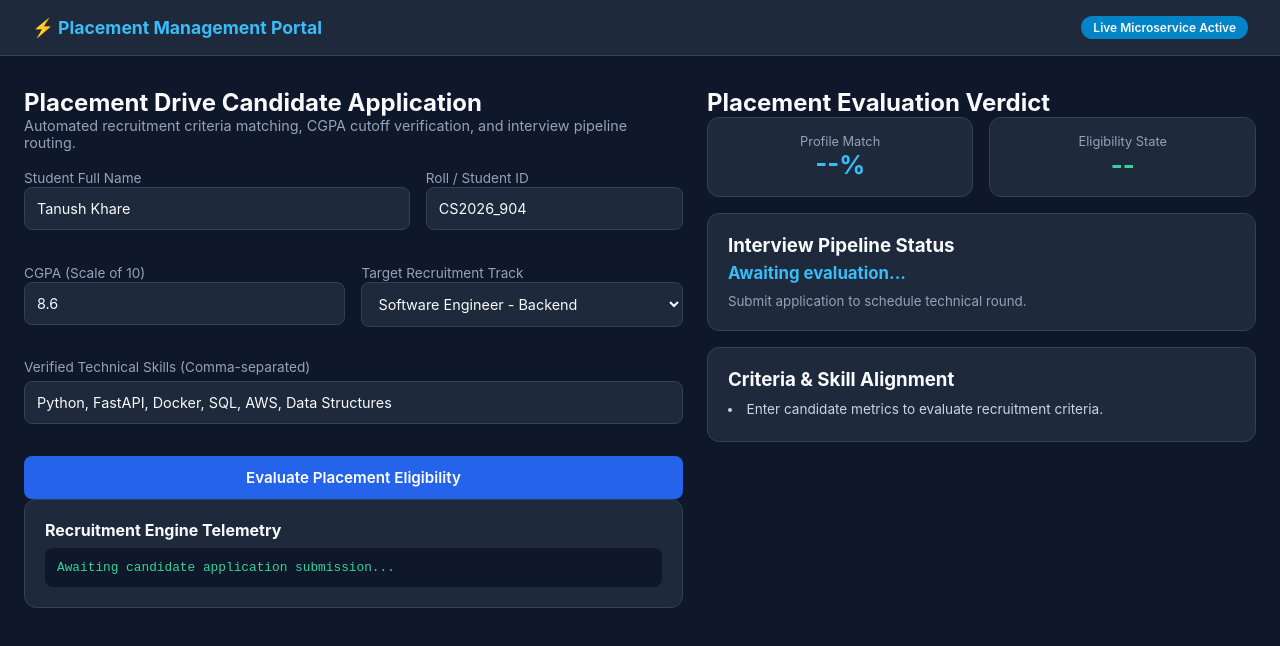
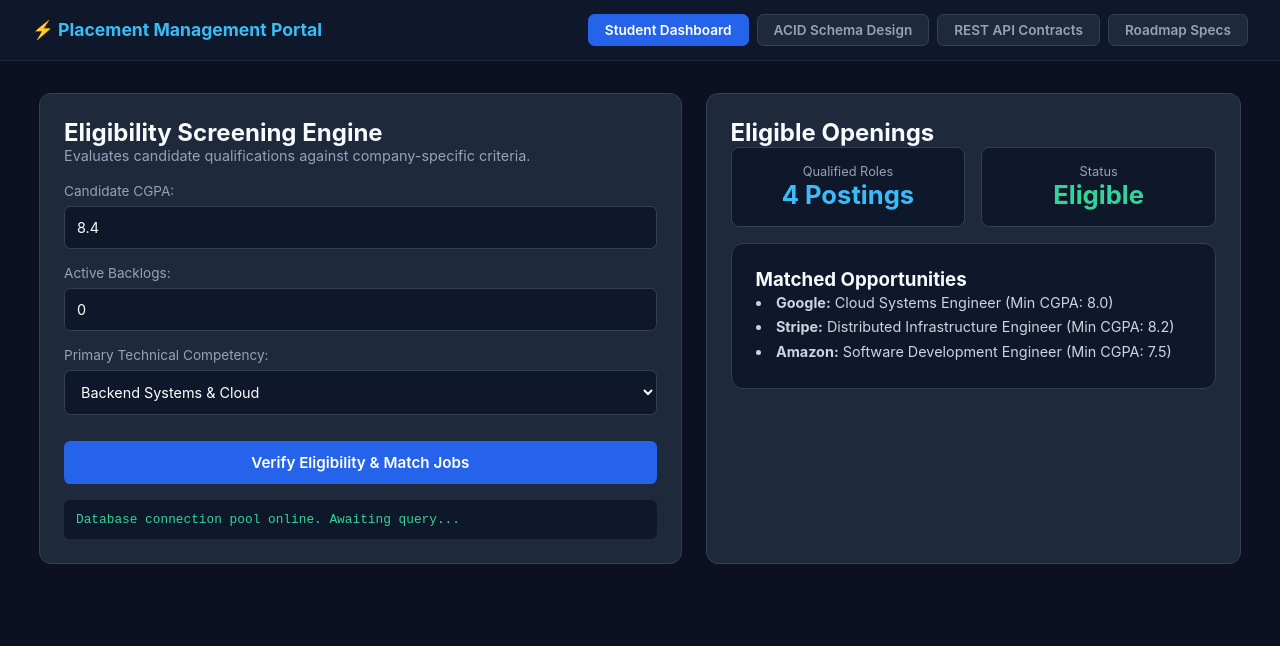
Before and after one commit to tanushkhare/placement-management-portal, a plain HTML site: page frontend/placement-management-portal/index.html in a window 1280 px wide. Drawn offline with Linux system fonts and the light colour scheme.

Commit message:
feat: upgrade to multi-page dynamic frontend with architecture, API specs, and roadmap tabs

```diff
--- a/frontend/placement-management-portal/index.html
+++ b/frontend/placement-management-portal/index.html
@@ -2,161 +2,131 @@
 <html lang="en">
 <head>
   <meta charset="UTF-8">
-  <meta name="viewport" content="width=device-width, initial-scale=1.0">
-  <title>Placement Management Portal</title>
+  <title>Project 07: Placement Management Portal</title>
   <link rel="stylesheet" href="style.css">
 </head>
 <body>
-  <header class="navbar">
-    <div class="nav-container">
-      <div class="logo">⚡ Placement Management Portal</div>
-      <div class="badge">Live Microservice Active</div>
+  <nav class="top-nav">
+    <div class="nav-brand">⚡ Placement Management Portal</div>
+    <div class="tab-group">
+      <button class="tab-btn active" onclick="switchTab('playground')">Student Dashboard</button>
+      <button class="tab-btn" onclick="switchTab('architecture')">ACID Schema Design</button>
+      <button class="tab-btn" onclick="switchTab('api')">REST API Contracts</button>
+      <button class="tab-btn" onclick="switchTab('roadmap')">Roadmap Specs</button>
     </div>
-  </header>
+  </nav>
 
-  <main class="main-layout">
-    <!-- Left Column: Student Application Ingestion -->
-    <section class="panel-left">
-      <h2>Placement Drive Candidate Application</h2>
-      <p class="subtitle">Automated recruitment criteria matching, CGPA cutoff verification, and interview pipeline routing.</p>
+  <main id="tab-playground" class="tab-pane active">
+    <div class="grid-2col">
+      <section class="card">
+        <h2>Eligibility Screening Engine</h2>
+        <p class="subtitle">Evaluates candidate qualifications against company-specific criteria.</p>
+        <div>
+          <label style="font-size:0.85rem; color:#94a3b8;">Candidate CGPA:</label>
+          <input type="number" id="cgpa" class="text-input" value="8.4" step="0.1" min="0" max="10">
+        </div>
+        <div>
+          <label style="font-size:0.85rem; color:#94a3b8;">Active Backlogs:</label>
+          <input type="number" id="backlogs" class="text-input" value="0" min="0">
+        </div>
+        <div>
+          <label style="font-size:0.85rem; color:#94a3b8;">Primary Technical Competency:</label>
+          <select id="skills" class="text-input">
+            <option value="Systems">Backend Systems & Cloud</option>
+            <option value="Data">Data Engineering & Analytics</option>
+          </select>
+        </div>
+        <button class="btn btn-primary" onclick="checkEligibility()">Verify Eligibility & Match Jobs</button>
+        <div class="telemetry-box" id="telemetry">Database connection pool online. Awaiting query...</div>
+      </section>
 
+      <section class="card">
+        <h2>Eligible Openings</h2>
         <div class="metric-row">
-        <div style="flex: 1.2;">
-          <label style="font-size: 0.85rem; color: #94a3b8;">Student Full Name</label>
-          <input type="text" id="studentName" class="text-input" value="Tanush Khare">
+          <div class="metric-box">
+            <span class="label">Qualified Roles</span>
+            <span class="val" id="rolesVal">4 Postings</span>
           </div>
-        <div style="flex: 0.8;">
-          <label style="font-size: 0.85rem; color: #94a3b8;">Roll / Student ID</label>
-          <input type="text" id="studentId" class="text-input" value="CS2026_904">
+          <div class="metric-box">
+            <span class="label">Status</span>
+            <span class="val" id="statusVal" style="color:#34d399;">Eligible</span>
           </div>
         </div>
+        <div class="card" style="background:#0f172a; margin-top:1rem;">
+          <h3>Matched Opportunities</h3>
+          <ul class="spec-list" id="jobList">
+            <li><strong>Google:</strong> Cloud Systems Engineer (Min CGPA: 8.0)</li>
+            <li><strong>Stripe:</strong> Distributed Infrastructure Engineer (Min CGPA: 8.2)</li>
+            <li><strong>Amazon:</strong> Software Development Engineer (Min CGPA: 7.5)</li>
+          </ul>
+        </div>
+      </section>
+    </div>
+  </main>
 
-      <div class="metric-row">
-        <div style="flex: 1;">
-          <label style="font-size: 0.85rem; color: #94a3b8;">CGPA (Scale of 10)</label>
-          <input type="number" step="0.1" id="studentCgpa" class="text-input" value="8.6">
+  <section id="tab-architecture" class="tab-pane">
+    <div class="card">
+      <h2>Relational Architecture & Lifecycle</h2>
+      <div class="code-box">
+[FastAPI Request] ──► [db_session Dependency Generator]
+                                  │
+                                  ▼
+[SQLAlchemy Declarative Models: Students, Jobs, Applications]
+                                  │
+                                  ▼
+                 [ACID Transaction Execution Block]
+                                  │
+                                  ▼
+              [Auto Session Commit / Safe Rollback on Error]
       </div>
-        <div style="flex: 1;">
-          <label style="font-size: 0.85rem; color: #94a3b8;">Target Recruitment Track</label>
-          <select id="targetRole" class="text-input">
-            <option value="Software Engineer - Backend" selected>Software Engineer - Backend</option>
-            <option value="AI / ML Systems Engineer">AI / ML Systems Engineer</option>
-            <option value="Cloud Platform Engineer">Cloud Platform Engineer</option>
-          </select>
-        </div>
-      </div>
-
-      <div class="input-group">
-        <label for="skillsInput">Verified Technical Skills (Comma-separated)</label>
-        <input type="text" id="skillsInput" class="text-input" value="Python, FastAPI, Docker, SQL, AWS, Data Structures">
-      </div>
-
-      <button class="btn primary-btn" onclick="evaluateApplication()">Evaluate Placement Eligibility</button>
-
-      <div class="log-card">
-        <h4>Recruitment Engine Telemetry</h4>
-        <div id="logBox" class="terminal-log">Awaiting candidate application submission...</div>
     </div>
   </section>
 
-    <!-- Right Column: Eligibility & Interview Diagnostics -->
-    <aside class="panel-right">
-      <h2>Placement Evaluation Verdict</h2>
+  <section id="tab-api" class="tab-pane">
+    <div class="card">
+      <h2>REST Specification</h2>
+      <div class="code-box">POST /api/v1/students/screen
+Request:
+{ "cgpa": 8.4, "backlogs": 0, "specialization": "Systems" }
 
-      <div class="metric-row">
-        <div class="metric-card">
-          <span class="label">Profile Match</span>
-          <span class="value" id="matchScore">--%</span>
+Response (200 OK):
+{
+  "eligible": true,
+  "matched_count": 4,
+  "postings": [
+    {"company": "Google", "role": "Cloud Systems Engineer", "cutoff": 8.0},
+    {"company": "Stripe", "role": "Distributed Infrastructure", "cutoff": 8.2}
+  ]
+}</div>
     </div>
-        <div class="metric-card">
-          <span class="label">Eligibility State</span>
-          <span class="value" id="eligibilityState" style="color: #34d399;">--</span>
-        </div>
-      </div>
+  </section>
 
+  <section id="tab-roadmap" class="tab-pane">
     <div class="card">
-        <h3>Interview Pipeline Status</h3>
-        <p id="shortlistLabel" style="font-size: 1.05rem; font-weight: 700; color: #38bdf8; margin: 0.4rem 0;">Awaiting evaluation...</p>
-        <small id="scheduledRound" style="color: #94a3b8;">Submit application to schedule technical round.</small>
-      </div>
-
-      <div class="card">
-        <h3>Criteria & Skill Alignment</h3>
-        <ul id="feedbackList">
-          <li>Enter candidate metrics to evaluate recruitment criteria.</li>
+      <h2>Portfolio Roadmap v2 Implementation Status</h2>
+      <ul class="spec-list">
+        <li>✅ <strong>Persistent Relational Layer:</strong> Replaced ephemeral in-memory state with SQLAlchemy.</li>
+        <li>✅ <strong>Session Dependency Injection:</strong> Prevents connection leaks with the generator pattern.</li>
+        <li>✅ <strong>CORS Hardened:</strong> Configured for secure browser origins.</li>
       </ul>
     </div>
-    </aside>
-  </main>
+  </section>
 
   <script>
-    async function evaluateApplication() {
-      const name = document.getElementById('studentName').value.trim();
-      const id = document.getElementById('studentId').value.trim();
-      const cgpa = parseFloat(document.getElementById('studentCgpa').value);
-      const role = document.getElementById('targetRole').value;
-      const skills = document.getElementById('skillsInput').value.split(',').map(s => s.trim()).filter(Boolean);
-      const log = document.getElementById('logBox');
-
-      if (!name || !id || isNaN(cgpa)) {
-        alert("Please provide valid student details and CGPA.");
-        return;
+    function switchTab(tabId) {
+      document.querySelectorAll('.tab-pane').forEach(el => el.classList.remove('active'));
+      document.querySelectorAll('.tab-btn').forEach(el => el.classList.remove('active'));
+      document.getElementById('tab-' + tabId).classList.add('active');
+      event.target.classList.add('active');
     }
-
-      log.innerText = `[${new Date().toLocaleTimeString()}] Submitting candidate '${name}' (${id})\n[${new Date().toLocaleTimeString()}] Querying endpoint: /api/v1/placement/evaluate...`;
-
-      const payload = {
-        student_name: name,
-        student_id: id,
-        cgpa: cgpa,
-        target_role: role,
-        skills: skills
-      };
-
-      try {
-        const res = await fetch("http://127.0.0.1:8000/api/v1/placement/evaluate", {
-          method: "POST",
-          headers: { "Content-Type": "application/json" },
-          body: JSON.stringify(payload)
-        });
-
-        if (!res.ok) throw new Error(`HTTP Error ${res.status}`);
-
-        const data = await res.json();
-        const isShortlisted = data.shortlist_status.includes("SHORTLISTED");
-
-        document.getElementById('matchScore').innerText = `${data.match_score}%`;
-        document.getElementById('eligibilityState').innerText = data.eligibility_status;
-        document.getElementById('eligibilityState').style.color = data.eligibility_status === "ELIGIBLE" ? "#34d399" : "#f87171";
-
-        document.getElementById('shortlistLabel').innerText = data.shortlist_status;
-        document.getElementById('shortlistLabel').style.color = isShortlisted ? "#34d399" : "#f87171";
-        document.getElementById('scheduledRound').innerText = `Round: ${data.scheduled_round} (Ref: ${data.application_id})`;
-
-        document.getElementById('feedbackList').innerHTML = data.criteria_feedback
-          .map(f => `<li>${f}</li>`).join('');
-
-        log.innerText += `\n[${new Date().toLocaleTimeString()}] 200 OK: Evaluation complete. Application Ref: ${data.application_id}`;
-      } catch (err) {
-        log.innerText += `\n[${new Date().toLocaleTimeString()}] Note: Backend server offline. Running local client simulation.\nDetails: ${err.message}`;
-
-        const isEligible = cgpa >= 7.5;
-        const match = Math.min(Math.round((cgpa / 10 * 50) + (skills.length * 8)), 96);
-        const shortlisted = isEligible && match >= 65;
-
-        document.getElementById('matchScore').innerText = `${match}%`;
-        document.getElementById('eligibilityState').innerText = isEligible ? "ELIGIBLE" : "INELIGIBLE";
-        document.getElementById('eligibilityState').style.color = isEligible ? "#34d399" : "#f87171";
-
-        document.getElementById('shortlistLabel').innerText = shortlisted ? "SHORTLISTED FOR INTERVIEW" : "NOT SHORTLISTED";
-        document.getElementById('shortlistLabel').style.color = shortlisted ? "#34d399" : "#f87171";
-        document.getElementById('scheduledRound').innerText = shortlisted ? "Round: Technical Assessment & System Design" : "Profile On Hold";
-
-        document.getElementById('feedbackList').innerHTML = `
-          <li>${isEligible ? `Academic benchmark satisfied (CGPA ${cgpa} >= 7.5)` : `CGPA ${cgpa} is below 7.5 benchmark`}</li>
-          <li>Skills assessed: ${skills.join(', ')}</li>
-        `;
-      }
+    function checkEligibility() {
+      const cgpa = parseFloat(document.getElementById('cgpa').value);
+      const backlogs = parseInt(document.getElementById('backlogs').value, 10);
+      const isEligible = cgpa >= 7.5 && backlogs === 0;
+      document.getElementById('statusVal').innerText = isEligible ? "Eligible" : "Ineligible";
+      document.getElementById('statusVal').style.color = isEligible ? "#34d399" : "#f43f5e";
+      document.getElementById('rolesVal').innerText = isEligible ? "4 Postings" : "0 Postings";
+      document.getElementById('telemetry').innerText = `[${new Date().toLocaleTimeString()}] Verification query executed against SQLAlchemy session. Status: ${isEligible ? "200 OK" : "Criteria not met"}`;
     }
   </script>
 </body>
--- a/frontend/placement-management-portal/style.css
+++ b/frontend/placement-management-portal/style.css
@@ -1,23 +1,23 @@
-* { margin:0; padding:0; box-sizing:border-box; font-family:-apple-system, BlinkMacSystemFont, 'Segoe UI', Roboto, sans-serif; }
-body { background:#0f172a; color:#f8fafc; }
-.navbar { background:#1e293b; border-bottom:1px solid #334155; padding:1rem 2rem; }
-.nav-container { display:flex; justify-content:space-between; align-items:center; max-width:1300px; margin:0 auto; }
-.logo { font-weight:700; font-size:1.1rem; color:#38bdf8; }
-.badge { background:#0284c7; font-size:0.75rem; padding:0.25rem 0.75rem; border-radius:9999px; font-weight:600; }
-.main-layout { display:grid; grid-template-columns:1.2fr 1fr; gap:1.5rem; max-width:1300px; margin:2rem auto; padding:0 1.5rem; }
-@media (max-width:900px) { .main-layout { grid-template-columns:1fr; } }
+* { margin:0; padding:0; box-sizing:border-box; font-family:-apple-system, BlinkMacSystemFont, "Segoe UI", Roboto, sans-serif; }
+body { background:#0b1120; color:#f8fafc; min-height:100vh; }
+.top-nav { background:#0f172a; border-bottom:1px solid #1e293b; padding:0.85rem 2rem; display:flex; justify-content:space-between; align-items:center; flex-wrap:wrap; gap:1rem; position:sticky; top:0; z-index:100; }
+.nav-brand { font-size:1.1rem; font-weight:700; color:#38bdf8; }
+.tab-group { display:flex; gap:0.5rem; flex-wrap:wrap; }
+.tab-btn { background:#1e293b; border:1px solid #334155; color:#94a3b8; padding:0.45rem 1rem; border-radius:0.4rem; font-size:0.85rem; font-weight:600; cursor:pointer; transition:0.2s; }
+.tab-btn:hover, .tab-btn.active { background:#2563eb; color:#fff; border-color:#2563eb; }
+.tab-pane { display:none; max-width:1250px; margin:2rem auto; padding:0 1.5rem; }
+.tab-pane.active { display:block; }
+.grid-2col { display:grid; grid-template-columns:1.2fr 1fr; gap:1.5rem; }
+@media (max-width:900px) { .grid-2col { grid-template-columns:1fr; } }
+.card { background:#1e293b; border:1px solid #334155; border-radius:0.75rem; padding:1.5rem; }
 .subtitle { color:#94a3b8; font-size:0.9rem; margin-bottom:1rem; }
-.dropzone { border:2px dashed #38bdf8; border-radius:0.75rem; padding:2.5rem 1rem; text-align:center; cursor:pointer; background:#1e293b; margin-bottom:1rem; }
-.icon { font-size:2rem; margin-bottom:0.5rem; }
-.input-group { margin-bottom:1rem; }
-.input-group label { display:block; font-size:0.85rem; color:#94a3b8; margin-bottom:0.4rem; }
-.text-input, .text-area { width:100%; background:#1e293b; border:1px solid #334155; border-radius:0.5rem; padding:0.75rem; color:#f8fafc; font-size:0.9rem; margin-bottom:1rem; }
-.btn { padding:0.75rem 1.5rem; border-radius:0.5rem; border:none; font-weight:600; cursor:pointer; width:100%; font-size:0.95rem; }
-.primary-btn { background:#2563eb; color:white; }
-.card, .log-card { background:#1e293b; border:1px solid #334155; border-radius:0.75rem; padding:1.25rem; margin-bottom:1rem; }
-.terminal-log { background:#0f172a; border-radius:0.5rem; padding:0.75rem; font-family:monospace; font-size:0.8rem; color:#34d399; margin-top:0.5rem; white-space:pre-line; }
-.metric-row { display:flex; gap:1rem; margin-bottom:1rem; }
-.metric-card { flex:1; background:#1e293b; border:1px solid #334155; border-radius:0.75rem; padding:1rem; text-align:center; }
-.metric-card .label { font-size:0.8rem; color:#94a3b8; display:block; }
-.metric-card .value { font-size:1.6rem; font-weight:700; color:#38bdf8; }
-ul { list-style-position:inside; font-size:0.85rem; color:#cbd5e1; margin-top:0.5rem; line-height:1.6; }
+.code-input, .text-input { width:100%; background:#0f172a; border:1px solid #334155; border-radius:0.4rem; padding:0.75rem; color:#fff; font-size:0.9rem; margin-top:0.4rem; margin-bottom:0.8rem; }
+.btn { padding:0.75rem 1.5rem; border-radius:0.4rem; border:none; font-weight:600; cursor:pointer; font-size:0.95rem; width:100%; margin-top:0.8rem; }
+.btn-primary { background:#2563eb; color:#fff; }
+.telemetry-box { background:#0f172a; border-radius:0.4rem; padding:0.75rem; font-family:monospace; font-size:0.8rem; color:#34d399; margin-top:1rem; white-space:pre-line; }
+.metric-row { display:flex; gap:1rem; }
+.metric-box { flex:1; background:#0f172a; border:1px solid #334155; border-radius:0.5rem; padding:1rem; text-align:center; }
+.metric-box .label { font-size:0.8rem; color:#94a3b8; display:block; }
+.metric-box .val { font-size:1.6rem; font-weight:700; color:#38bdf8; }
+.spec-list { list-style:inside; color:#cbd5e1; font-size:0.9rem; line-height:1.7; }
+.code-box { background:#0f172a; padding:1.25rem; border-radius:0.5rem; font-family:monospace; font-size:0.85rem; color:#38bdf8; white-space:pre-wrap; border:1px solid #334155; line-height:1.5; }
```
Lines whose indentation alone changed are shown as unchanged.
